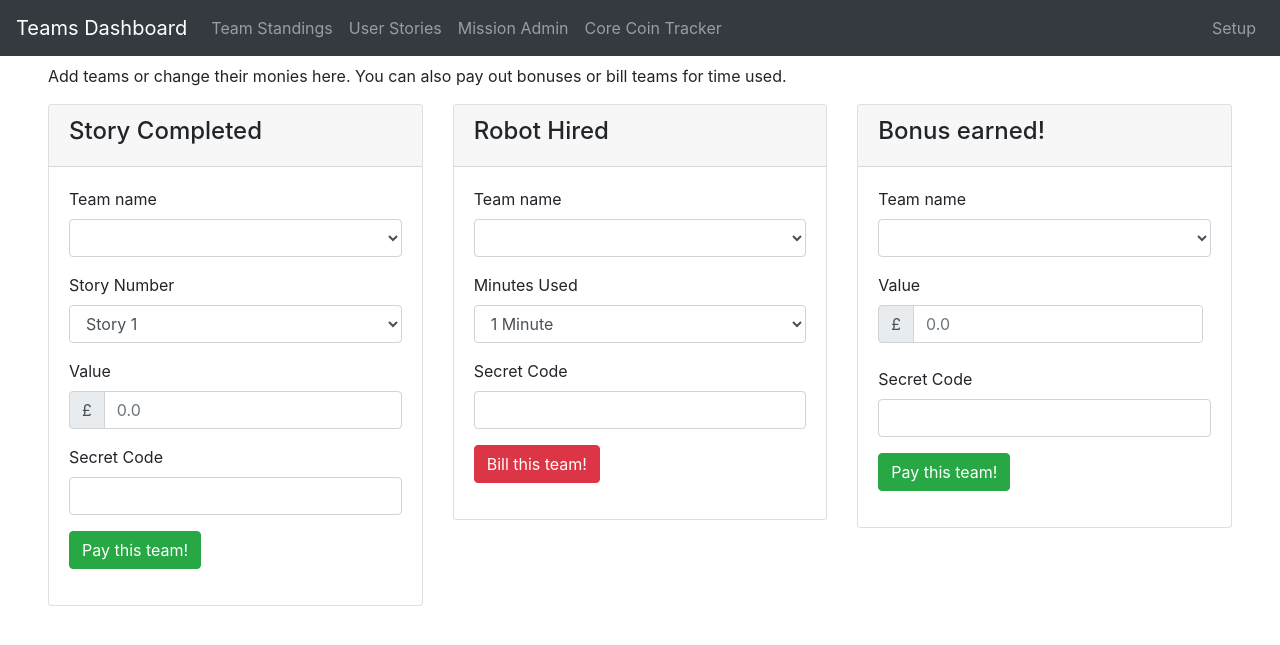
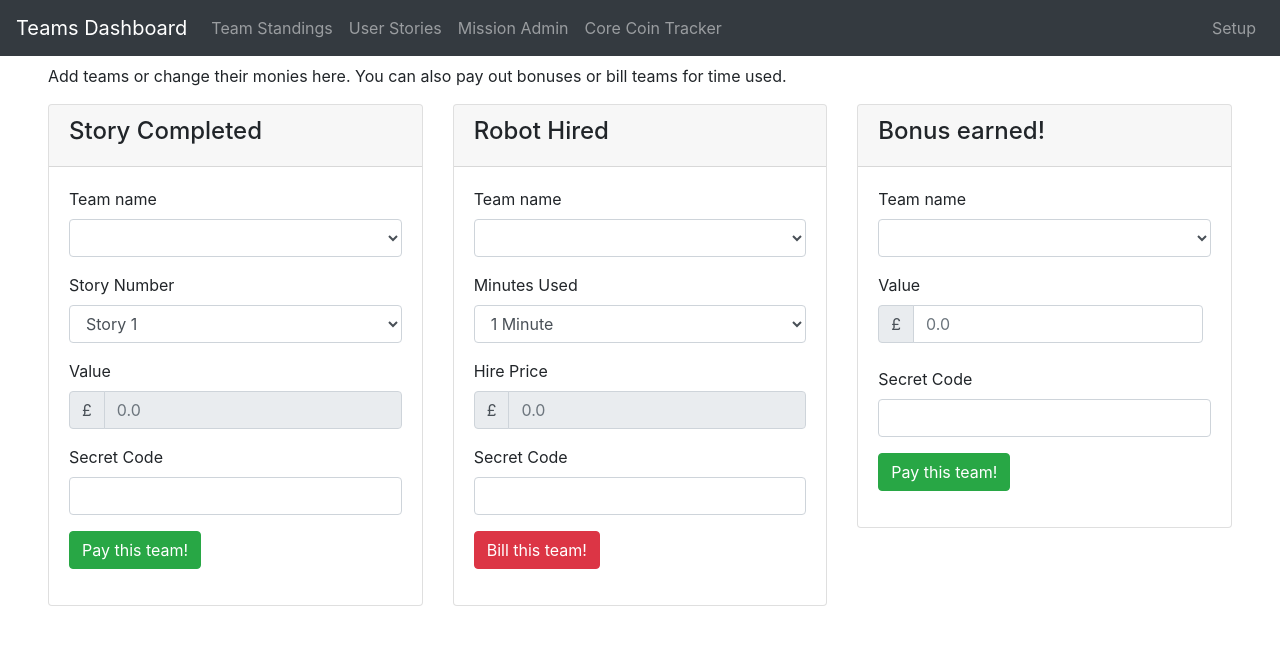
Before and after one commit to tonyedwardspz/mission-to-mars-dashboard, a Jekyll site: the page built from admin.html, in a window 1280 px wide. Shown: the top 645 px of the page. Built offline with Jekyll 4.4.1, drawn with Linux system fonts in a browser that asks for light colours; nearby versions of some CDN libraries; library files that are not in the unit come from our copies.

Commit message:
Ch ch ch changes

```diff
--- a/admin.html
+++ b/admin.html
@@ -37,7 +37,7 @@ layout: page
                             <div class="input-group-prepend">
                               <div class="input-group-text">£</div>
                             </div>
-                            <input type="number" placeholder="0.0" name="taskPayout" id="taskPayout" class="form-control">
+                            <input type="text" placeholder="0.0" name="taskPayout" id="taskPayout" class="form-control" readonly>
                         </div>
                     </div>
                     <div class="form-group">
@@ -72,6 +72,15 @@ layout: page
                                 <option value="{{ i }}">{{ i }} Minute{% if i > 1 %}s{% endif %}</option>
                             {% endfor %}
                         </select>
+                    </div>
+                    <div class="form-group">
+                        <label for="task-payout">Hire Price</label>
+                        <div class="input-group mb-2 mr-sm-2">
+                            <div class="input-group-prepend">
+                              <div class="input-group-text">£</div>
+                            </div>
+                            <input type="text" placeholder="0.0" name="cuurentPrice" id="cuurentPrice" class="form-control" readonly>
+                        </div>
                     </div>
                     <div class="form-group">
                         <label for="cost-secret">Secret Code</label>
--- a/assets/css/style.css
+++ b/assets/css/style.css
@@ -11,3 +11,7 @@ body {
 main {
     padding-top: 3rem;
 }
+
+.card {
+    margin-bottom: 2rem;
+}
--- a/assets/js/app.js
+++ b/assets/js/app.js
@@ -109,6 +109,8 @@ function getMissionDays() {
 function setFormEventListeners() {
 
     if (window.location.pathname === '/setup') {
+        $('#cuurentPrice').val(getCurrentPrice());
+
         $('#addTeamForm').on('submit', function(e) {
             e.preventDefault();
             console.log('Add team form submitted!');
--- a/index.html
+++ b/index.html
@@ -3,6 +3,10 @@ layout: page
 ---
 
 <div class="row">
+
+  <div class="col-md-12">
+    <h1>Teams Status</h1>
+  </div>
 
     <div class="col-md-5">
       <div class="card">
--- a/prices.html
+++ b/prices.html
@@ -7,7 +7,7 @@ layout: page
   <div class="col-md-12">
     <h2>Core Coin Price Tracker</h2>
     <p>Here's current and historical price of core coin. They'll show once a mission is in progress or completed.</p>
-    <p>Your team will earn core coins in exchange for completing tasks, and spend it to hire the rovers for testing.</p>
+    <p>Teams will earn core coins in exchange for completing tasks, and spend them to hire the rovers for testing.</p>
   </div>
 
   <div class="col-md-12">
```
Also changed, not shown: README.md.
